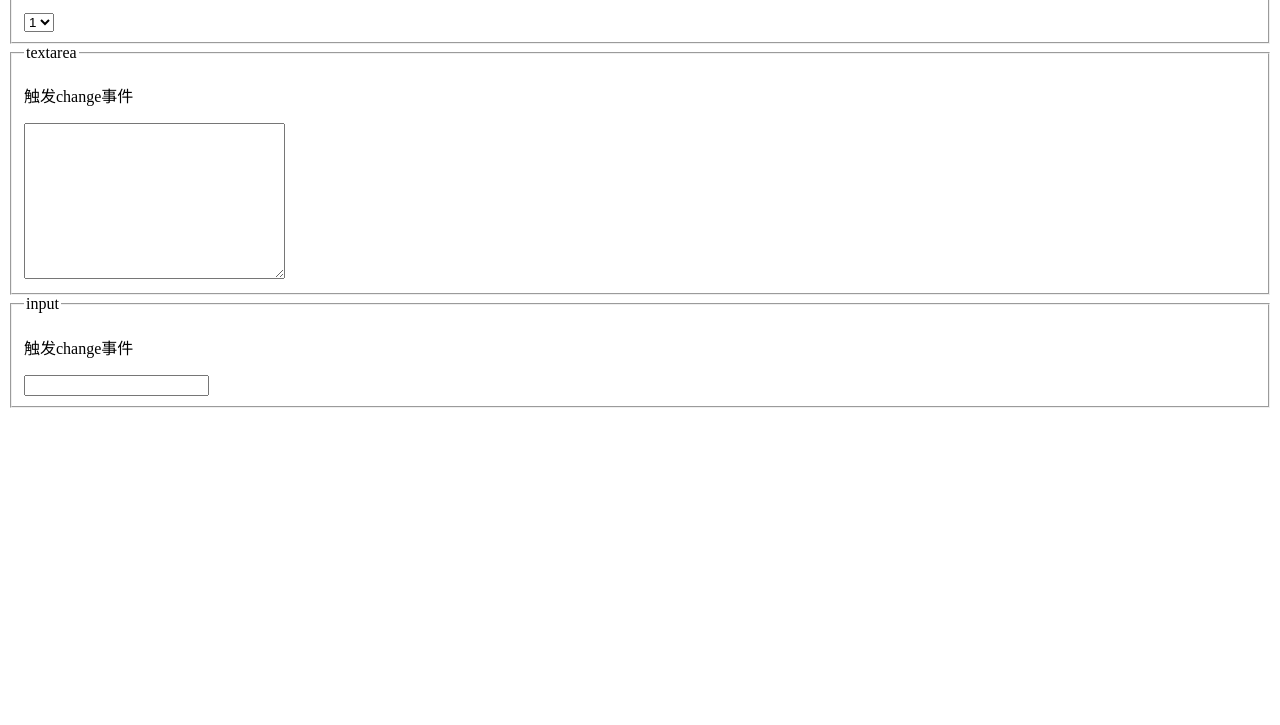
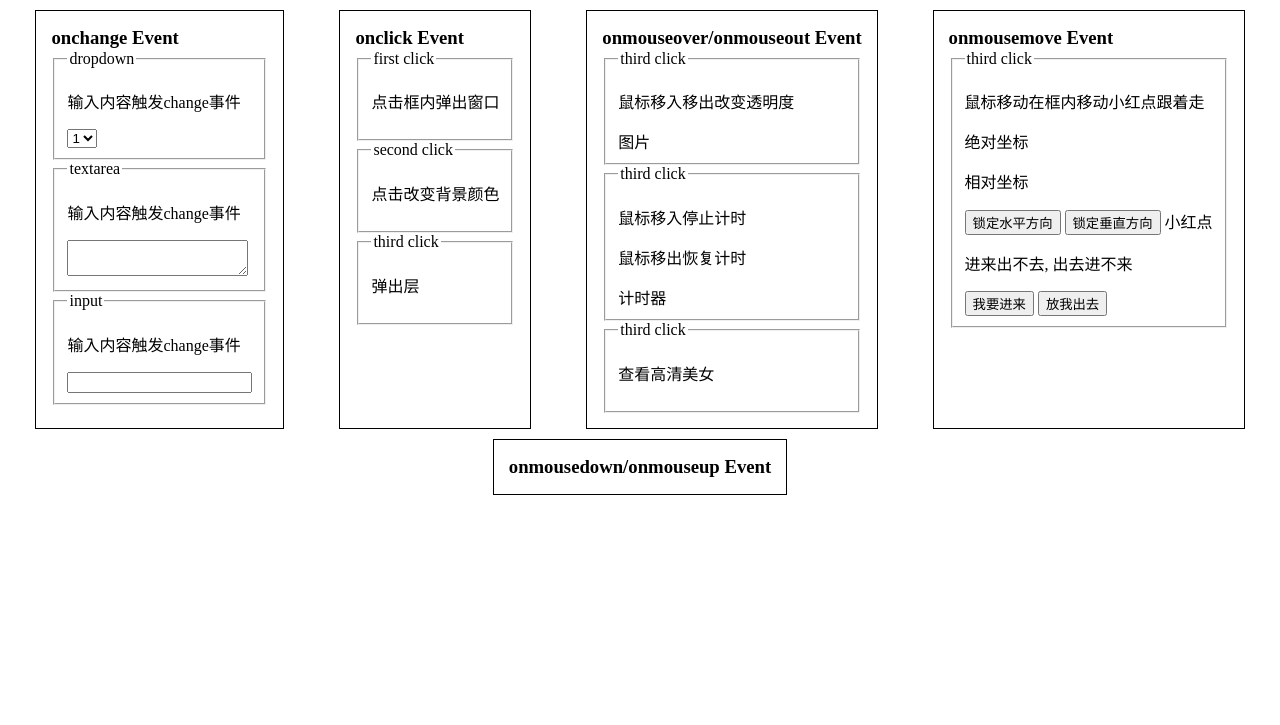
Before and after one commit to lixchen/lixchen.github.io, a plain HTML site: page javascript/event/onchange.html in a window 1280 px wide. Shown: the part 75-800 px from the top of the page. Drawn offline with Linux system fonts and the light colour scheme.

Commit message:
change event

```diff
--- a/javascript/event/onchange.html
+++ b/javascript/event/onchange.html
@@ -4,13 +4,44 @@
 <head>
 	<meta charset="UTF-8">
 	<title>OnChange</title>
+	<style>
+		/*基本样式*/
+
+		h1 {
+			text-align: center;
+		}
+
+		#container {
+			display: flex;
+			flex-wrap: wrap;
+			justify-content: space-around;
+		}
+
+		.box {
+			border: 1px solid #000;
+			padding: 15px;
+			margin: 5px;
+		}
+
+		h3 {
+			margin: 0;
+			padding: 0;
+			line-height: 24px;
+		}
+		/*内容样式*/
+	</style>
 </head>
 
 <body>
+	<h1>Event</h1>
+	<div id="container">
+		<!--onchange-->
+		<div class="box" id="changebox">
+			<h3>onchange Event</h3>
 			<fieldset>
-        	    <legend>select</legend>
-        	    <p id="sp">触发change事件</p>
-        	    <select name="select" id="select">
+				<legend>dropdown</legend>
+				<p data-change-content="content">输入内容触发change事件</p>
+				<select name="select" data-change='change'>
         	        <option value="1">1</option>
         	        <option value="2">2</option>
         	        <option value="3">3</option>
@@ -20,44 +51,111 @@
 			</fieldset>
 			<fieldset>
 				<legend>textarea</legend>
-        	    <p id="tp">触发change事件</p>            <textarea name="textarea" id="textarea" cols="30" rows="10"></textarea>
+				<p data-change-content="content">输入内容触发change事件</p>
+				<textarea name="textarea" cols="20" rows="2" data-change="change"></textarea>
 			</fieldset>
 			<fieldset>
 				<legend>input</legend>
-        	    <p id="ip">触发change事件</p>
-        	    <input type="text" id="input">
+				<p data-change-content="content">输入内容触发change事件</p>
+				<input type="text" data-change="change">
 			</fieldset>
+		</div>
+		<!--onclick-->
+		<div class="box" id="clickbox">
+			<h3>onclick Event</h3>
+			<fieldset>
+				<legend>first click</legend>
+				<div>
+					<p>点击框内弹出窗口</p>
+				</div>
+			</fieldset>
+			<fieldset>
+				<legend>second click</legend>
+				<div>
+					<p>点击改变背景颜色</p>
+				</div>
+			</fieldset>
+			<fieldset>
+				<legend>third click</legend>
+				<div>
+					<p>弹出层</p>
+				</div>
+			</fieldset>
+		</div>
+		<!--onmouseover/onmouseout-->
+		<div class="box" id="overoutbox">
+			<h3>onmouseover/onmouseout Event</h3>
+			<fieldset>
+				<legend>third click</legend>
+				<div>
+					<p>鼠标移入移出改变透明度</p>
+					<span>图片</span>
+				</div>
+			</fieldset>
+			<fieldset>
+				<legend>third click</legend>
+				<div>
+					<p>鼠标移入停止计时</p>
+					<p>鼠标移出恢复计时</p>
+					<span>计时器</span>
+				</div>
+			</fieldset>
+			<fieldset>
+				<legend>third click</legend>
+				<div>
+					<p>查看高清美女</p>
+				</div>
+			</fieldset>
+		</div>
+		<!--onmousemove-->
+		<div class="box" id="movebox">
+			<h3>onmousemove Event</h3>
+			<fieldset>
+				<legend>third click</legend>
+				<div>
+					<p>鼠标移动在框内移动小红点跟着走</p>
+					<p>绝对坐标</p>
+					<p>相对坐标</p>
+					<button>锁定水平方向</button>
+					<button>锁定垂直方向</button>
+					<span>小红点</span>
+					<div>
+						<p>进来出不去, 出去进不来</p>
+						<button>我要进来</button>
+						<button>放我出去</button>
+					</div>
+				</div>
+			</fieldset>
+		</div>
+		<!--onmousedown/onmouseup-->
+		<div class="box" id="downupbox">
+			<h3>onmousedown/onmouseup Event</h3>
+		</div>
+	</div>
+
+
 	<script>
-    	var select = document.getElementById('select');
-    	var textarea = document.getElementById('textarea');
-    	var input = document.getElementById('input');
-    	var ip = document.getElementById('ip');
-    	var sp = document.getElementById('sp');
-    	var tp = document.getElementById('tp');
-    	function changeHandler() {
-    		// if...else 写法
-    		// if (event.target === select) {
-    		// 	sp.textContent = `你选择了: ${select.value}`;
-    		// } else if (event.target === textarea) {
-    		// 	tp.textContent = `你输入了: '${textarea.value}'`;
-    		// } else if (event.target === input) {
-    		// 	ip.textContent = `你输入了: '${input.value}'`;
-    		// }
-
-    		// switch 写法
-    		switch(event.target) {
-    			case select:
-    				sp.textContent = `你选择了: ${select.value}`;
-    				break;
-    			case textarea:
-    				tp.textContent = `你输入了: '${textarea.value}'`;
-    				break;
-    			case input:
-    				ip.textContent = `你输入了: '${input.value}'`;
-    				break;
+		function $(id) {
+			return document.getElementById(id)
 		}
+		// 获取每个元素块
+		var changebox = $("changebox");
+		var clickbox = $("clickbox");
+		var overoutbox = $("overoutbox");
+		var movebox = $("movebox");
+		var downupbox = $("downupbox");
+		function change() {
+			// 获取触发change事件的元素和事件处理程序要操作的元素
+			var changes = changebox.querySelectorAll('[data-change="change"]');
+			var contents = changebox.querySelectorAll('[data-change-content="content"]');
+			for (var i = 0; i < changes.length; i++) {
+				// 保存会触发事件的元素的索引
+				changes[i].index = i;
 			}
-    	document.addEventListener('change', changeHandler);
+			// 如果触发事件, 那么执行事件目标对应的处理程序(也就是改变对应的p元素的内容)
+			event.target && (contents[event.target.index].textContent = event.target.value);
+		}
+		changebox.addEventListener("change", change, false);
 	</script>
 </body>
 
```
Lines whose indentation alone changed are shown as unchanged.
